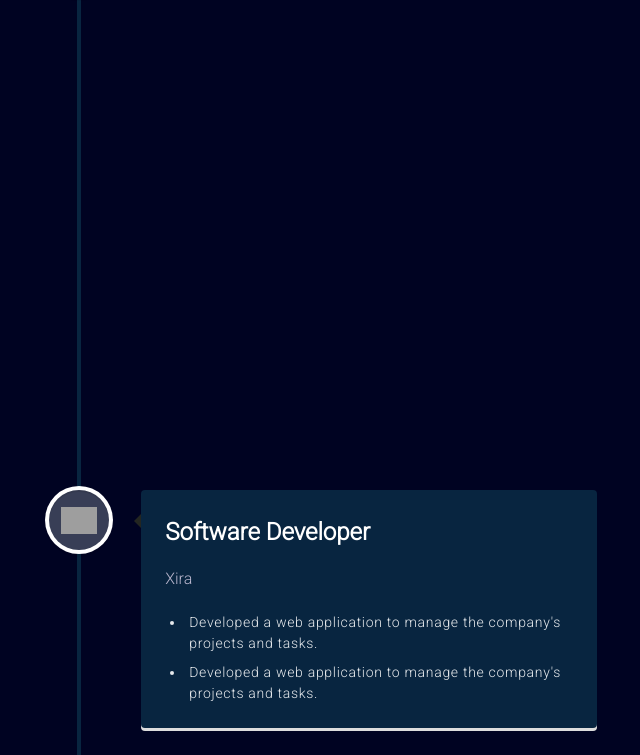
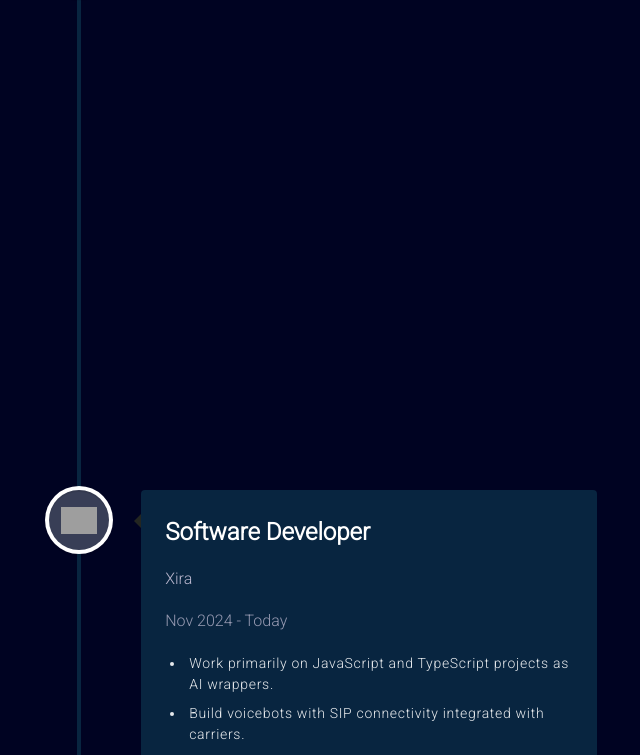
Before and after one commit to alejandro-torrero/Portfolio, a React (Vite) app: page / in a window 1280 px wide. Shown: the part 2030-2785 px from the top of the page, without its empty margins (561-1201 px from the left). Built offline with nearby package versions, Linux system fonts and the light colour scheme; grey boxes are pictures that could not be loaded.

Commit message:
chore: add xira we

```diff
--- a/src/data/WorkExperience.js
+++ b/src/data/WorkExperience.js
@@ -24,8 +24,10 @@ export const experiences = [
     companyLink: "https://xira.ai/",
     date: "Nov 2024 - Today",
     points: [
-      "Developed a web application to manage the company's projects and tasks.",
-      "Developed a web application to manage the company's projects and tasks.",
-    ]
-  }
+      "Work primarily on JavaScript and TypeScript projects as AI wrappers.",
+      "Build voicebots with SIP connectivity integrated with carriers.",
+      "Develop RPAs (Robotic Process Automation) for workflow automation.",
+      "Use concurrency programming to build workers that handle highly complex flows.",
+    ],
+  },
 ];
--- a/src/locales/en.js
+++ b/src/locales/en.js
@@ -34,13 +34,24 @@ const en = {
       {
         title: "IT Support Auxiliary",
         company_name: "Inmobiliaria Vinte",
-        date: "May 2023 - Today",
+        date: "May 2023 - Nov 2024",
         points: [
           "Administered national office networks using the Cisco Meraki web platform and directly managed network devices.",
           "Managed and configured Fortinet firewalls at a national level, maintaining VPNs, routing, security, and SD-WAN functionality.",
           "Developed multiple programming projects to optimize processes, leveraging MVC architecture, VBA macros in Excel, and database design and management.",
           "Utilized console APIs to generate custom reports and support IT administration tasks.",
           "Develop technical solutions with a deep understanding of programming fundamentals and system architecture.",
+        ],
+      },
+      {
+        title: "Software Developer",
+        company_name: "Xira",
+        date: "Nov 2024 - Today",
+        points: [
+          "Work primarily on JavaScript and TypeScript projects as AI wrappers.",
+          "Build voicebots with SIP connectivity integrated with carriers.",
+          "Develop RPAs (Robotic Process Automation) for workflow automation.",
+          "Use concurrency programming to build workers that handle highly complex flows.",
         ],
       },
     ],
--- a/src/locales/es.js
+++ b/src/locales/es.js
@@ -34,13 +34,24 @@ const es = {
       {
         title: "Auxiliar de Soporte IT",
         company_name: "Inmobiliaria Vinte",
-        date: "Mayo 2023 - Hoy",
+        date: "Mayo 2023 - Nov 2024",
         points: [
           "Administré redes de oficinas a nivel nacional usando la plataforma web Cisco Meraki y gestioné dispositivos de red directamente.",
           "Gestioné y configuré firewalls Fortinet a nivel nacional, manteniendo VPNs, enrutamiento, seguridad y funcionalidad SD-WAN.",
           "Desarrollé múltiples proyectos de programación para optimizar procesos, utilizando arquitectura MVC, macros VBA en Excel y diseño y gestión de bases de datos.",
           "Utilicé APIs de consola para generar reportes personalizados y apoyar tareas de administración IT.",
           "Desarrollo soluciones técnicas con un profundo entendimiento de los fundamentos de programación y arquitectura de sistemas.",
+        ],
+      },
+      {
+        title: "Desarrollador de Software",
+        company_name: "Xira",
+        date: "Nov 2024 - Hoy",
+        points: [
+          "Trabajo principalmente en proyectos con JavaScript y TypeScript como wrappers de IA.",
+          "Desarrollo voicebots con conexión SIP integrada con carriers.",
+          "Desarrollo RPAs (Automatización Robótica de Procesos) para automatización de flujos.",
+          "Uso programación concurrente para construir workers que manejan flujos de alta complejidad.",
         ],
       },
     ],
```
